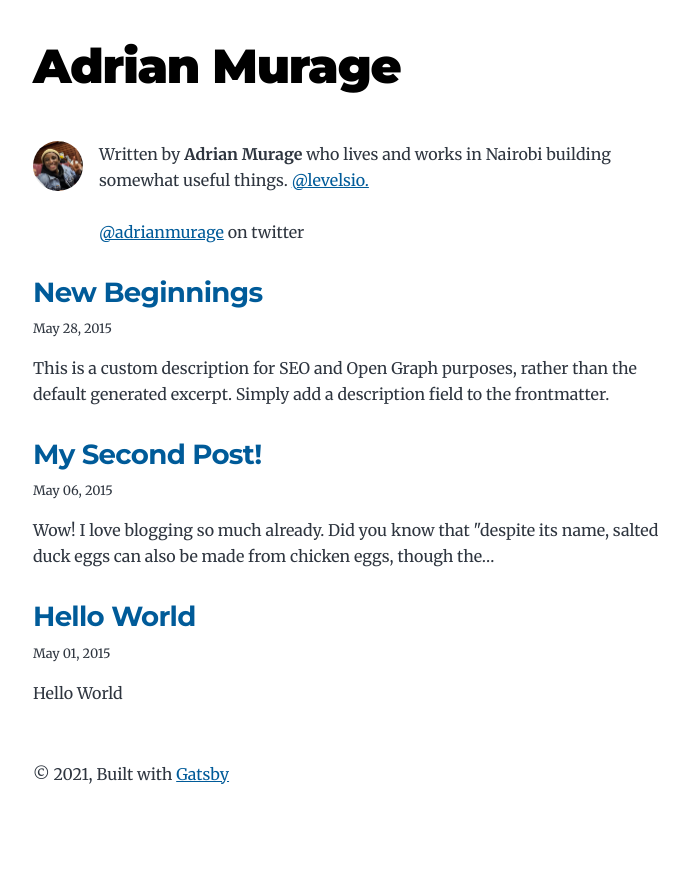
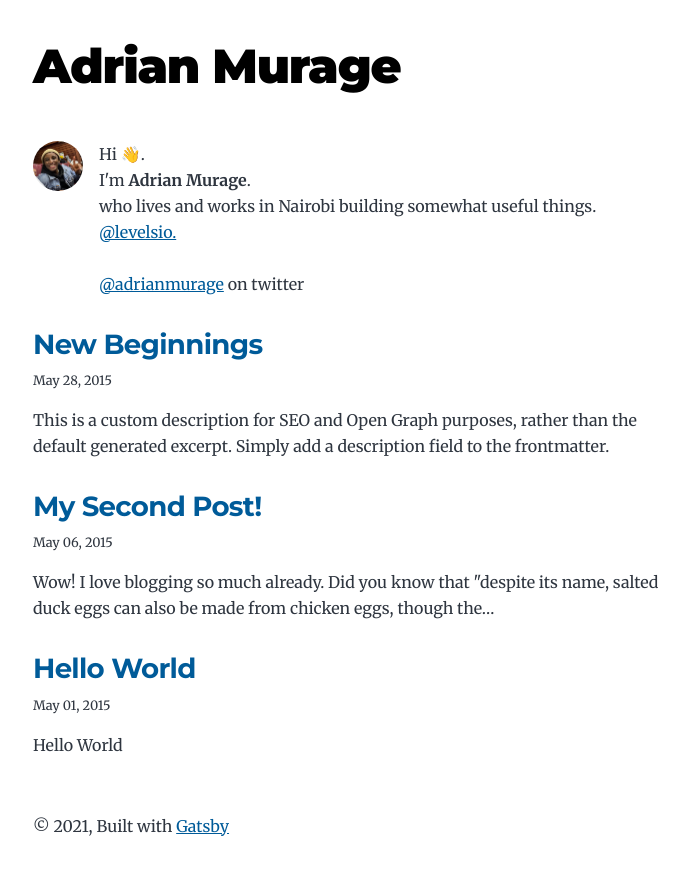
Before and after one commit to adrianmurage/adrianmurage-gatsby-blog, a Gatsby site: page / in a window 1280 px wide. Shown: the whole page, without its empty margins (291-980 px from the left). Before the commit the page ends 850 px from the top, so only its background shows below. Built offline with nearby package versions, Linux system fonts and the light colour scheme; Gatsby itself is replaced by a stand-in of ours.

Commit message:
edit the bio

```diff
--- a/src/components/bio.js
+++ b/src/components/bio.js
@@ -44,13 +44,18 @@
       />
       {author?.name && (
         <p>
-          Written by <strong>{author.name}</strong> {author?.summary || null}
+          Hi 👋.
+          <br />
+          I'm <strong>{author.name}</strong>.
+          <br />
+          {author?.summary || null}
           {` `} <a href="https://twitter.com/levelsio">@levelsio.</a>
-          <br></br>
-          <br></br>
+          <br />
+          <br />
           <a href={`https://twitter.com/${social?.twitter || ``}`}>
             @adrianmurage
-          </a>{" "}
+          </a>
+          {` `}
           on twitter
         </p>
       )}
```
